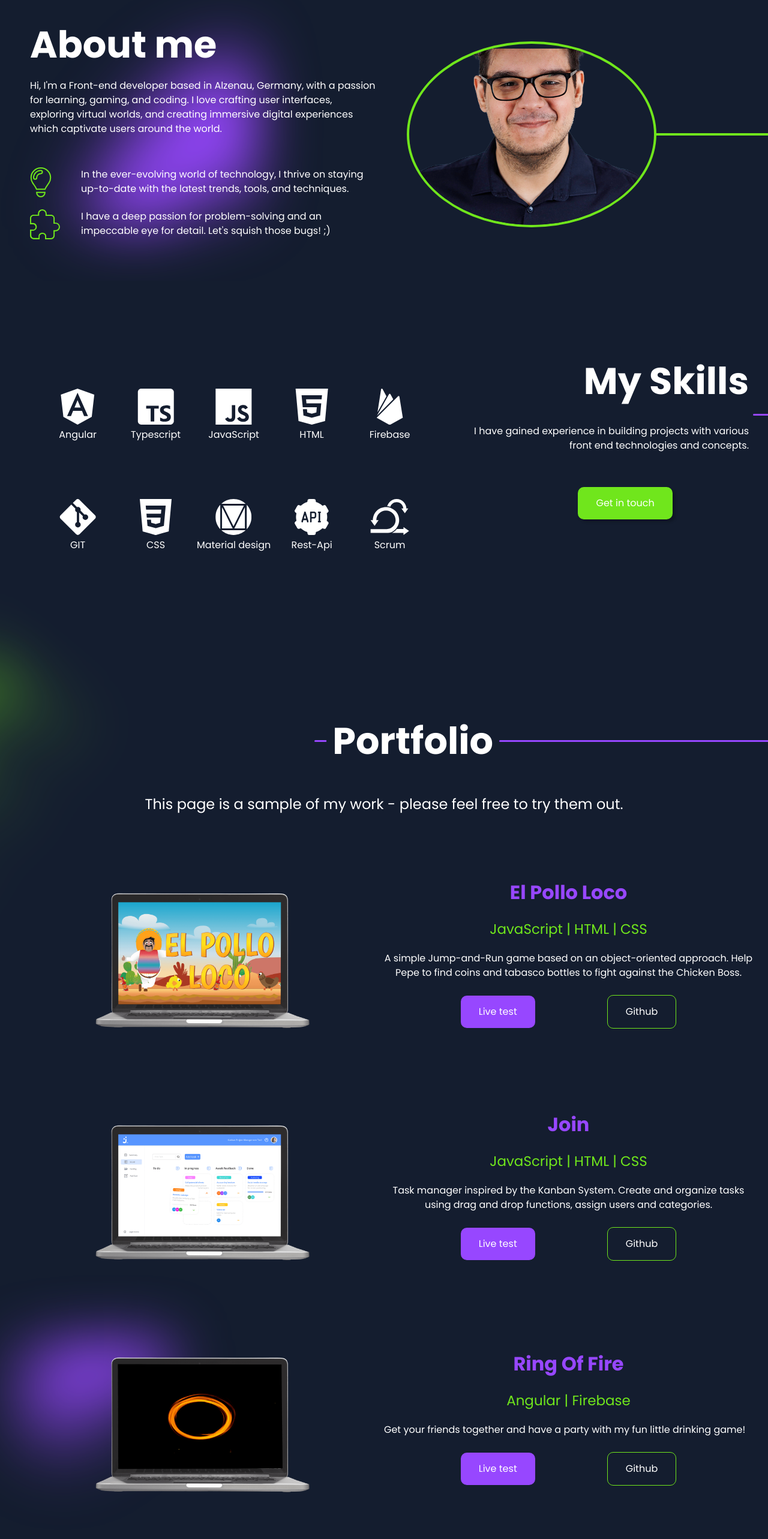
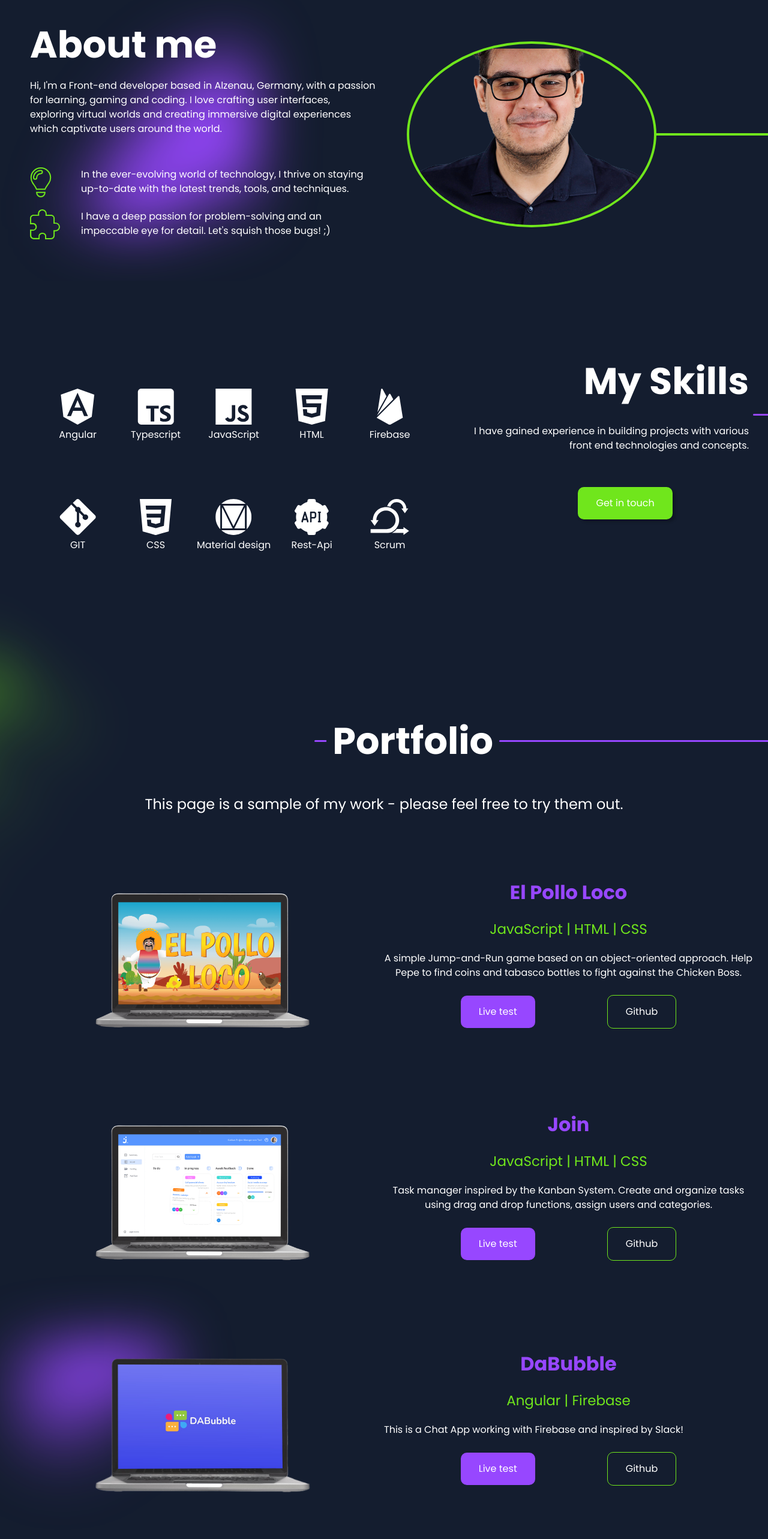
Before and after one commit to devXodia/Portfolio, an Angular app: page / in a window 1280 px wide. Shown: the part 820-3386 px from the top of the page at 60% size. Built offline with nearby package versions, Linux system fonts and the light colour scheme.

Commit message:
added chat project

```diff
--- a/src/app/about-me/about-me.component.html
+++ b/src/app/about-me/about-me.component.html
@@ -1,21 +1,27 @@
-<div  id="about" class="container">
+<div id="about" class="container">
   <div class="bg-img"></div>
 
-  <div data-aos="zoom-in"
-  data-aos-duration="1000"
-  data-aos-delay="200"
-  class="content">
+  <div
+    data-aos="zoom-in"
+    data-aos-duration="1000"
+    data-aos-delay="200"
+    class="content"
+  >
     <h2>About me</h2>
     <div class="about-me-text">
       Hi, I'm a Front-end developer based in Alzenau, Germany, with a passion
-      for learning, gaming, and coding. I love crafting user interfaces,
-      exploring virtual worlds, and creating immersive digital experiences which
+      for learning, gaming and coding. I love crafting user interfaces,
+      exploring virtual worlds and creating immersive digital experiences which
       captivate users around the world.
     </div>
     <div class="sub-container">
       <div class="sub-text">
-
-        <img data-aos="fade-left" data-aos-delay="200" class="bulb" src="../../assets/img/bulb.svg" />
+        <img
+          data-aos="fade-left"
+          data-aos-delay="200"
+          class="bulb"
+          src="../../assets/img/bulb.svg"
+        />
 
         <span
           >In the ever-evolving world of technology, I thrive on staying
@@ -23,23 +29,28 @@
         </span>
       </div>
       <div class="sub-text">
-
-        <img data-aos="fade-left" data-aos-delay="300"  class="puzzle" src="../../assets/img/puzzle.svg" />
+        <img
+          data-aos="fade-left"
+          data-aos-delay="300"
+          class="puzzle"
+          src="../../assets/img/puzzle.svg"
+        />
 
         <span
           >I have a deep passion for problem-solving and an impeccable eye for
-          detail.
-          Let's squish those bugs! ;)
-          <br /><br />
+          detail. Let's squish those bugs! ;) <br /><br />
         </span>
       </div>
     </div>
   </div>
-  <div data-aos="fade-left" data-aos-duration="1000" class="about-picture-container">
+  <div
+    data-aos="fade-left"
+    data-aos-duration="1000"
+    class="about-picture-container"
+  >
     <div class="divider"></div>
     <div class="about-picture">
-      <img src="../../assets/img/front_sm_no_bg.png">
+      <img src="../../assets/img/front_sm_no_bg.png" />
     </div>
   </div>
-
 </div>
--- a/src/app/footer/footer.component.html
+++ b/src/app/footer/footer.component.html
@@ -1,19 +1,22 @@
 <div class="divider"></div>
 <div class="container">
+  <a href="https://alen-alduk.com">
     <h2>Alen</h2>
-    <span class="copyright">© Alen Alduk 2023</span>
-    <div class="links">
+  </a>
+  <span class="copyright">© Alen Alduk 2023</span>
+  <div class="links">
     <a href="https://github.com/devXodia">
-        <img src="../../assets/img/Github.svg">
+      <img src="../../assets/img/Github.svg" />
     </a>
     <a href="mailto:a.alduk@icloud.com">
-        <img src="../../assets/img/Email.svg">
+      <img src="../../assets/img/Email.svg" />
     </a>
     <a href="https://www.linkedin.com/in/alen-alduk/">
-        <img src="../../assets/img/LinkedIn.svg">
+      <img src="../../assets/img/LinkedIn.svg" />
     </a>
+  </div>
+
+  <a routerLink="/impressum" class="impressum-link"
+    ><span class="impressum">Impressum</span></a
+  >
 </div>
-
-    <a routerLink="/impressum" class="impressum-link" ><span class="impressum">Impressum</span></a>
-
-</div>
--- a/src/app/main-content/main-content.component.html
+++ b/src/app/main-content/main-content.component.html
@@ -107,12 +107,11 @@
       left: 0;
     "
   ></div>
-  <img data-aos="fade-right" img src="../../assets/img/projects/rof.png" />
-  <h3 data-aos="fade-right" title class="title">Ring Of Fire</h3>
+  <img data-aos="fade-right" img src="../../assets/img/projects/dabubble.png" />
+  <h3 data-aos="fade-right" title class="title">DaBubble</h3>
   <h4 data-aos="fade-right" skills-used>Angular | Firebase</h4>
-  <span data-aos="fade-right" description
-    >Get your friends together and have a party with my fun little drinking
-    game!
+  <span data-aos="fade-right" description>
+    This is a Chat App working with Firebase and inspired by Slack!
   </span>
   <a
     data-aos="fade-right"
@@ -120,7 +119,7 @@
     test-btn
     class="test"
     target="_blank"
-    href="https://ring-of-fire.alen-alduk.com"
+    href="https://dabubble.alen-alduk.com/"
     >Live test</a
   >
   <a
@@ -129,7 +128,7 @@
     github-btn
     class="github"
     target="_blank"
-    href="https://github.com/devXodia/RingOfFire"
+    href="https://github.com/devXodia/DaBubble"
     >Github</a
   >
 </app-project>
```
Also changed, not shown: src/assets/img/projects/dabubble.png (added), src/assets/img/projects/rof.png (deleted).
